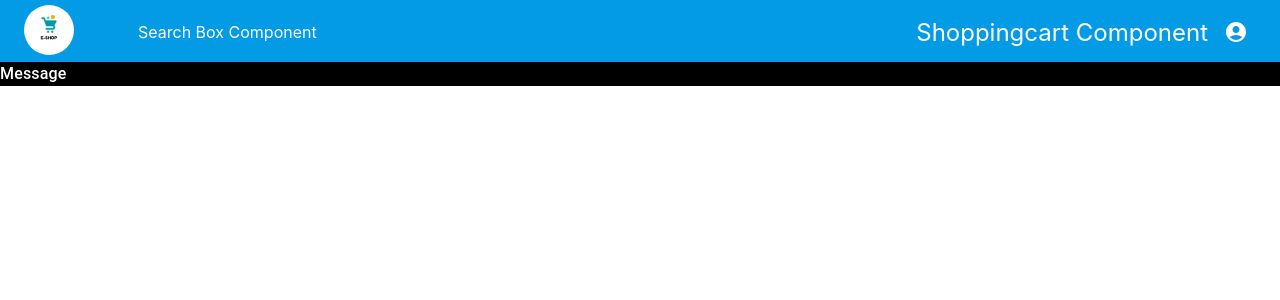
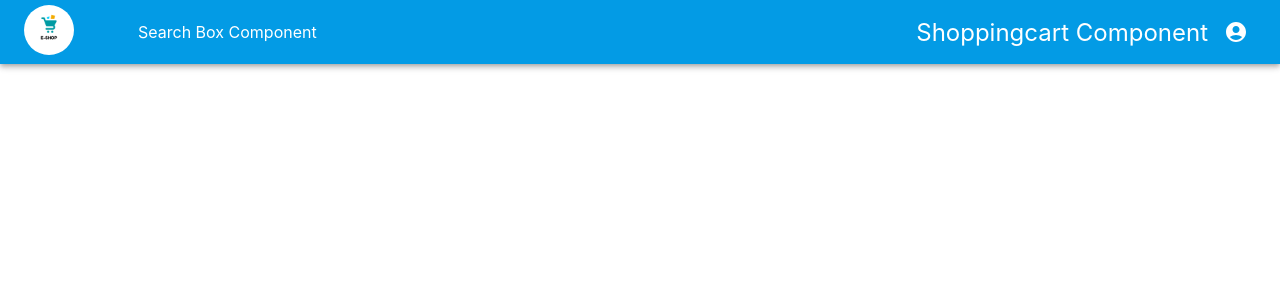
Before and after one commit to Komal6627/Ecommerce_Project, a React (Create React App) app in the folder frontend/: page / in a window 1280 px wide. Shown: the top 300 px of the page. Built offline with nearby package versions, Linux system fonts and the light colour scheme.

Commit message:
Create Paginate Component

```diff
--- a/frontend/src/App.js
+++ b/frontend/src/App.js
@@ -5,6 +5,7 @@ import FormContainer from './components/FormContainer';
 import Header from './components/Header';
 import Loader from './components/Loader';
 import Message from './components/Message';
+import Paginate from './components/Paginate';
 
 
 const App = () => {
@@ -14,7 +15,9 @@ const App = () => {
             <Footer/>
             <FormContainer/> */}
             <Header/>
-            <Message/>
+            <Paginate/>
+            {/* <Message/> */}
+
             {/* <Loader/> */}
         </div>
     );
--- a/frontend/src/components/Paginate.js
+++ b/frontend/src/components/Paginate.js
@@ -0,0 +1,20 @@
+import { Pagination } from "@mui/material"
+import {LinkContainer } from "react-router-bootstrap"
+
+const Paginate = ({page, pages, keyword}) =>{
+    return(
+        pages > 1 && (
+            <Pagination>
+                {[...Array(pages).keys()].map((pageNumber) => (
+                    <LinkContainer key={pageNumber + 1} to= {keyword ? `/search/${keyword}/pages/${pageNumber + 1}` : `/page/${pageNumber + 1}`}>
+                        <Pagination.Item active={pageNumber + 1 === page}>
+                            {pageNumber + 1}
+                        </Pagination.Item>
+                    </LinkContainer>
+                ))}
+            </Pagination>
+        )
+    )
+}
+
+export default Paginate
```
Also changed, not shown: frontend/src/components/Message.js (line endings or trailing spaces).
